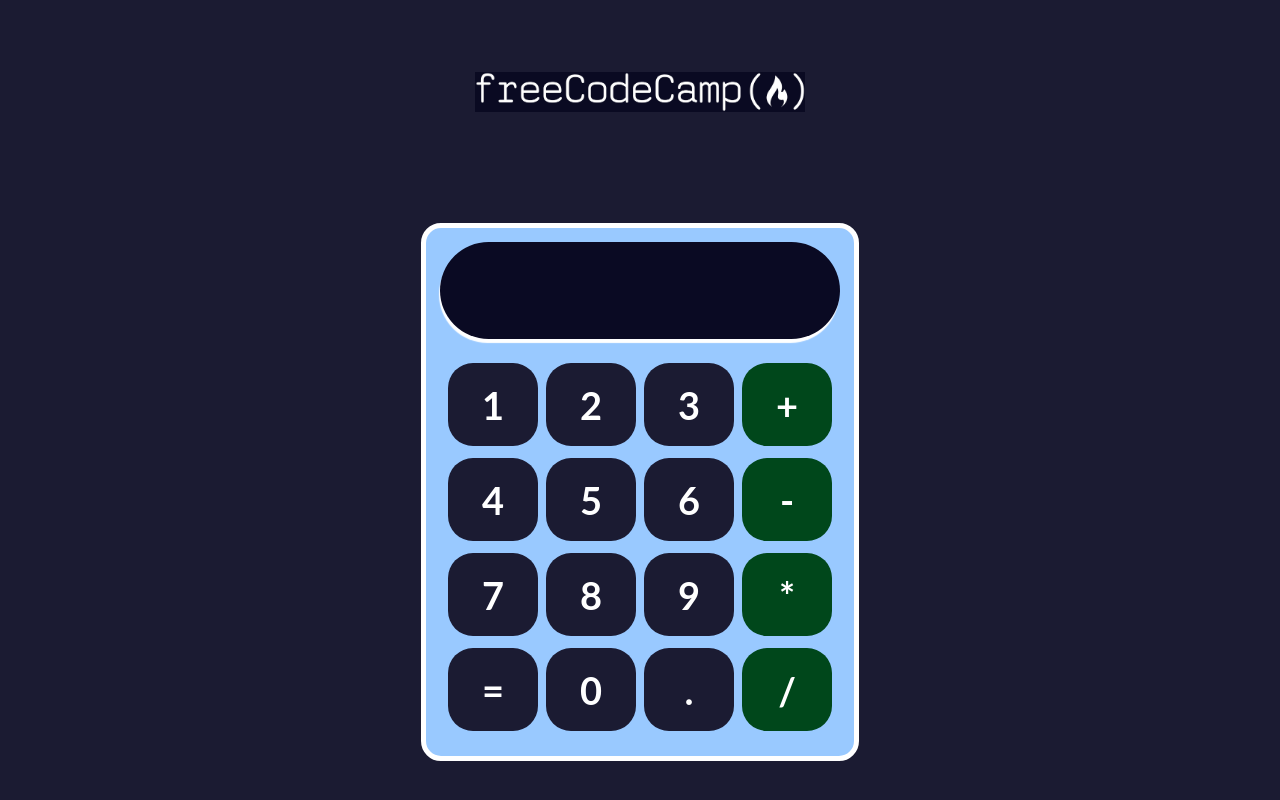
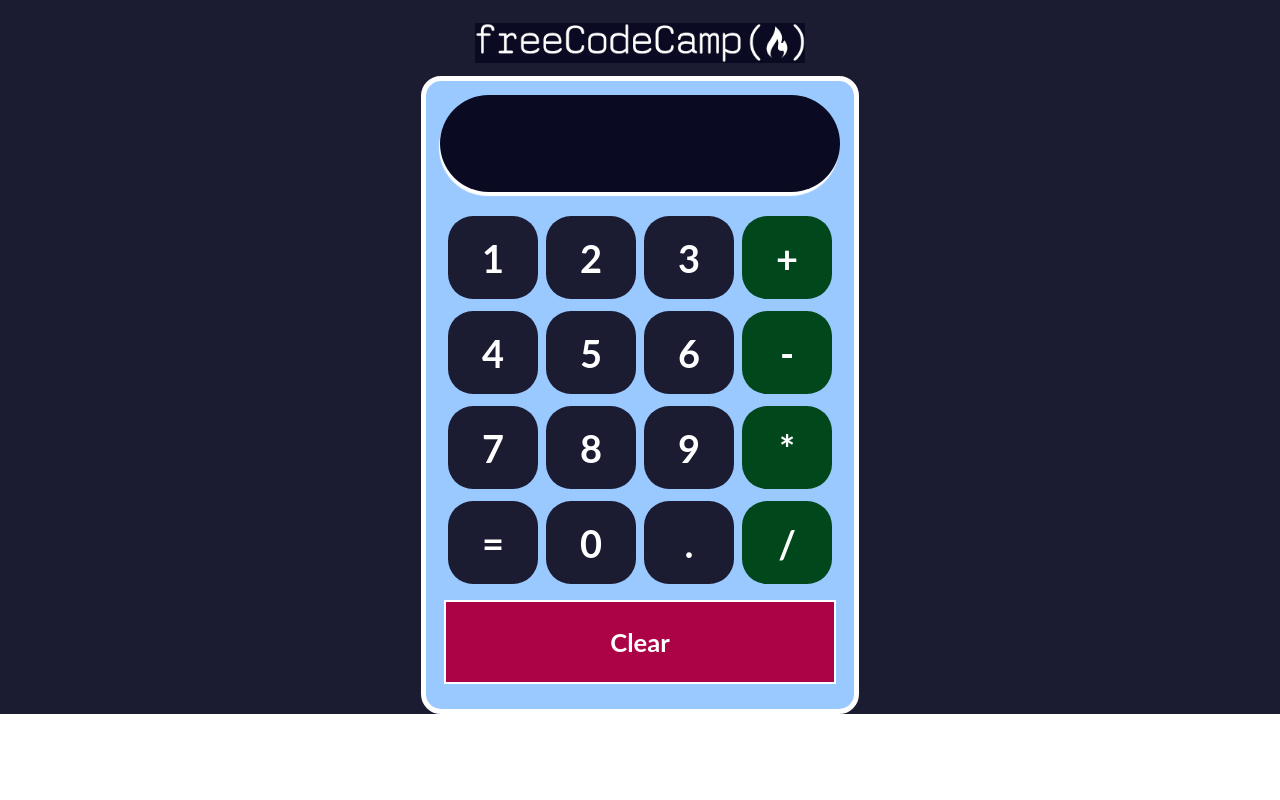
Before and after one commit to jhoncarlosam/calculadora-react, a React (Create React App) app: page / in a window 1280 px wide. Shown: the top 800 px of the page. Built offline with nearby package versions, Linux system fonts and the light colour scheme.

Commit message:
styles operations exception

```diff
--- a/package.json
+++ b/package.json
@@ -6,6 +6,7 @@
     "@testing-library/jest-dom": "^5.16.5",
     "@testing-library/react": "^13.4.0",
     "@testing-library/user-event": "^13.5.0",
+    "mathjs": "^11.3.1",
     "react": "^18.2.0",
     "react-dom": "^18.2.0",
     "react-scripts": "5.0.1",
--- a/src/App.css
+++ b/src/App.css
@@ -1,5 +1,4 @@
 .App {
-  height: 100vh;
   padding-top: 10px;
   background-color: #1b1b32;
   font-family: Lato, sans-serif;
@@ -24,7 +23,7 @@
 
 .contenedor-calculadora {
   width: 400px;
-  height: 500px;
+  height: 600px;
   padding: 14px;
   background-color: #99c9ff;
   border-radius: 20px;
--- a/src/App.js
+++ b/src/App.js
@@ -1,9 +1,27 @@
 import "./App.css";
-import Button from "./components/Button";
-import Pantalla from "./components/Pantalla";
-import freeCodeCampLogo from "./imgs/freecodecamp-logo.jpg";
+import Button from './components/Button';
+import Pantalla from './components/Pantalla';
+import ButtonClear from './components/ButtonClear';
+import freeCodeCampLogo from './imgs/freecodecamp-logo.jpg';
+import { useState } from 'react';
+import { evaluate } from 'mathjs';
 
 function App() {
+
+  const [input, setInput] = useState('');
+
+  const addInput = val => {
+    setInput(input + val);
+  }
+
+  const calculateResult = () => {
+    if (input) {
+      setInput(evaluate(input));
+    } else {
+      alert("Por favor ingrese valores para realizar los cálculos.")
+    }
+  }
+
   return (
     <div className="App">
       <div className="freecodecamp-contenedor">
@@ -14,32 +32,34 @@ function App() {
         />
       </div>
       <div className="contenedor-calculadora">
-        <Pantalla />
+        <Pantalla input={input}/>
         <div className="fila">
-          <Button>1</Button>
-          <Button>2</Button>
-          <Button>3</Button>
-          <Button>+</Button>
+          <Button handleClic={addInput}>1</Button>
+          <Button handleClic={addInput}>2</Button>
+          <Button handleClic={addInput}>3</Button>
+          <Button handleClic={addInput}>+</Button>
         </div>
         <div className="fila">
-          <Button>4</Button>
-          <Button>5</Button>
-          <Button>6</Button>
-          <Button>-</Button>
+          <Button handleClic={addInput}>4</Button>
+          <Button handleClic={addInput}>5</Button>
+          <Button handleClic={addInput}>6</Button>
+          <Button handleClic={addInput}>-</Button>
         </div>
         <div className="fila">
-          <Button>7</Button>
-          <Button>8</Button>
-          <Button>9</Button>
-          <Button>*</Button>
+          <Button handleClic={addInput}>7</Button>
+          <Button handleClic={addInput}>8</Button>
+          <Button handleClic={addInput}>9</Button>
+          <Button handleClic={addInput}>*</Button>
         </div>
         <div className="fila">
-          <Button>=</Button>
-          <Button>0</Button>
-          <Button>.</Button>
-          <Button>/</Button>
+          <Button handleClic={calculateResult}>=</Button>
+          <Button handleClic={addInput}>0</Button>
+          <Button handleClic={addInput}>.</Button>
+          <Button handleClic={addInput}>/</Button>
         </div>
-        <div></div>
+        <div className="fila">
+          <ButtonClear handleClear={() => setInput('')}>Clear</ButtonClear>
+        </div>
       </div>
     </div>
   );
--- a/src/components/Button.jsx
+++ b/src/components/Button.jsx
@@ -8,10 +8,12 @@ function Button(props) {
   }
   return (
     <div
-      className={`boton-contenedor ${esOperador(props.children) ? 'operador' : ''}`.trimEnd()}>
+      className={`boton-contenedor ${esOperador(props.children) ? 'operador' : ''}`.trimEnd()}
+      onClick={() => props.handleClic(props.children)}
+      >
       {props.children}
     </div>
   )
 }
 
-export default Button
+export default Button;
--- /dev/null
+++ b/src/components/ButtonClear.jsx
@@ -0,0 +1,12 @@
+import React from 'react'
+import '../css/button-clear.css'
+
+const ButtonClear = (props) => {
+  return (
+    <div className='boton-clear' onClick={props.handleClear}>
+      {props.children}
+    </div>
+  )
+}
+
+export default ButtonClear
--- /dev/null
+++ b/src/css/button-clear.css
@@ -0,0 +1,18 @@
+.boton-clear {
+  height: 80px;
+  font-size: 1.6em;
+  display: flex;
+  flex: 1;
+  background-color: #ac0246;
+  margin-top: 8px;
+  justify-content: center;
+  align-items: center;
+  font-weight: bold;
+  color: #fff;
+  border: 2px solid #fff;
+  cursor: pointer;
+}
+
+.boton-clear:hover {
+  background-color: #ebb000;
+}
```
Also changed, not shown: src/components/Pantalla.jsx (line endings or trailing spaces), 1 other file (tests, documents, lock files or other folders).
